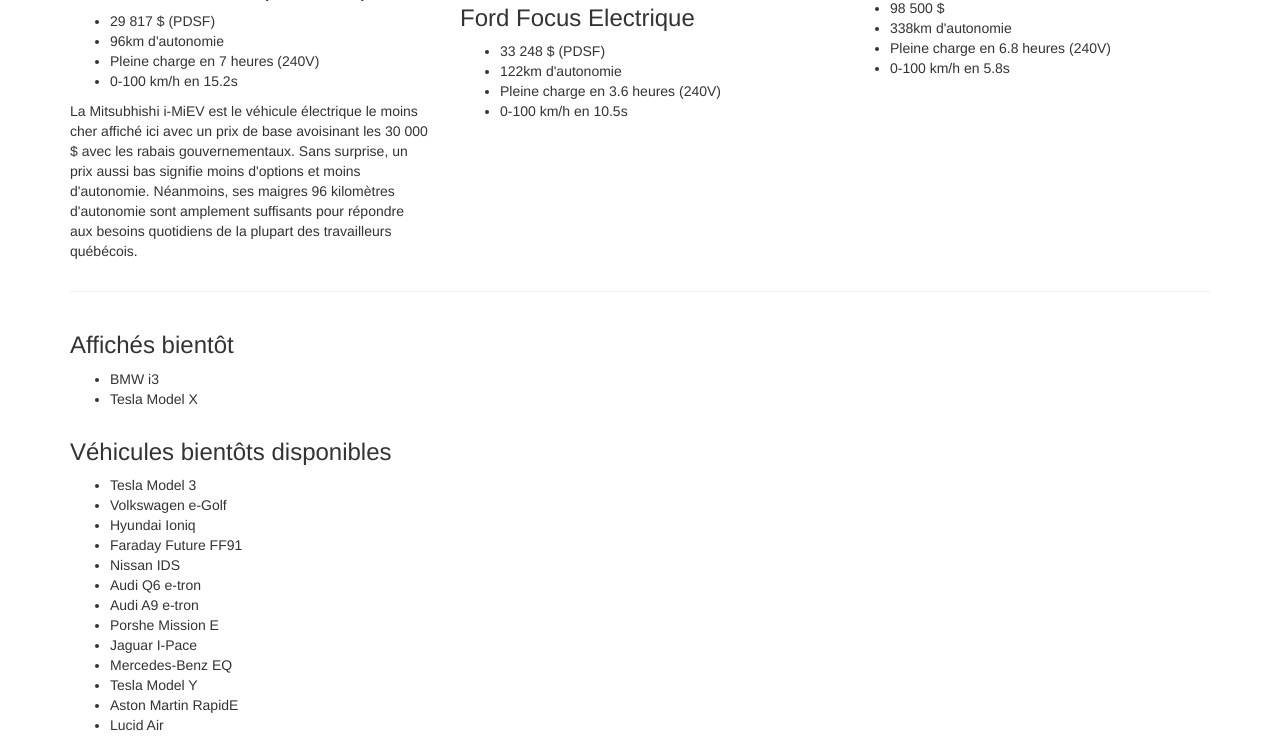
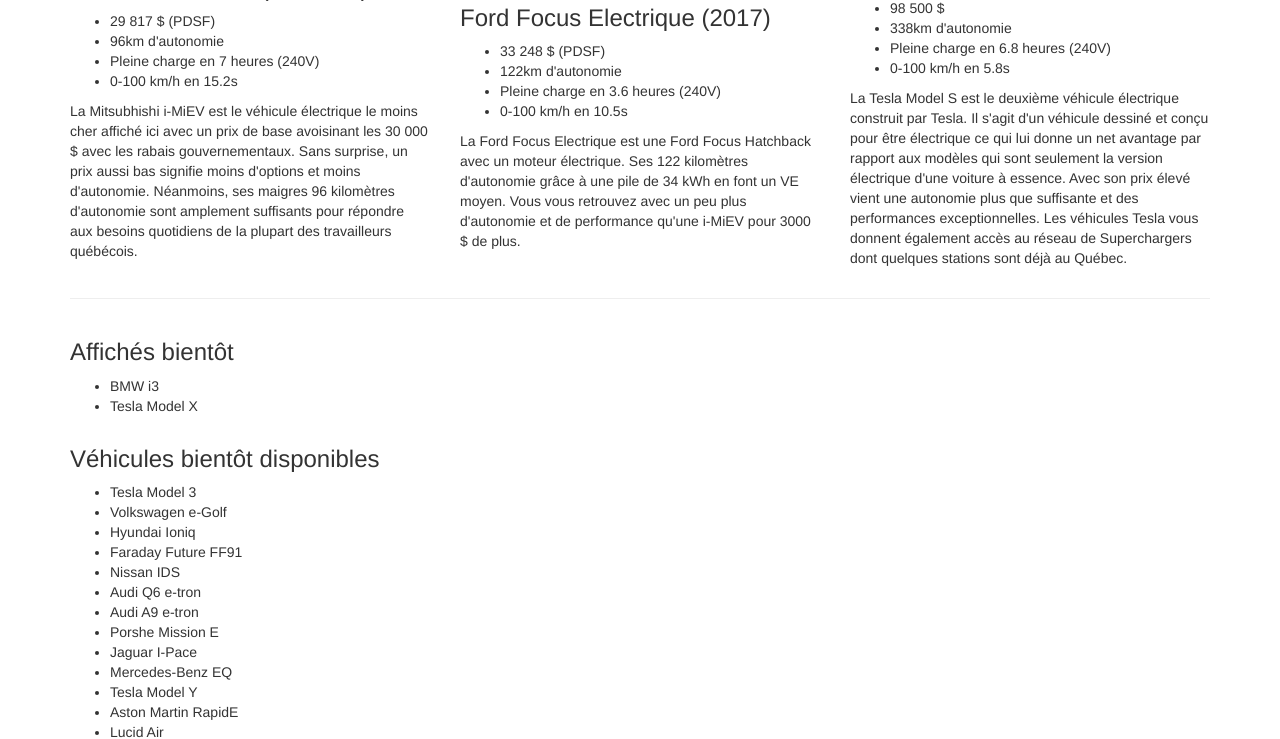
Before and after one commit to jmr789/evorgas, a CodeIgniter app: page /cars/vehicules in a window 1280 px wide. Shown: the part 1111-1850 px from the top of the page. Run offline with CodeIgniter, Linux system fonts and the light colour scheme.

Commit message:
more content

```diff
--- a/application/views/AJAX_calculResult.php
+++ b/application/views/AJAX_calculResult.php
@@ -19,9 +19,9 @@
             <td><?php echo number_format($gasCar['after_tax_price'], 2) . ' $'; ?></td>
         </tr>
         <tr class="details" hidden>
-            <th>Prix du véhicule</th>
-            <td><?php echo number_format($evCar['base_price'], 2) . ' $'; ?></td>
-            <td><?php echo number_format($gasCar['base_price'], 2) . ' $'; ?></td>
+            <th>Prix du véhicule (taxes incluses)</th>
+            <td><?php echo number_format($evCar['after_tax_price'], 2) . ' $'; ?></td>
+            <td><?php echo number_format($gasCar['after_tax_price'], 2) . ' $'; ?></td>
         </tr>
         <tr class="details" hidden>
             <th>Rabais gouvernementaux</th>
--- a/application/views/vehicules.php
+++ b/application/views/vehicules.php
@@ -63,7 +63,7 @@ defined('BASEPATH') OR exit('No direct script access allowed');
                     </div>
                     <div class="car_text">
                         <p>
-                            La Nissan Leaf est sur le marché depuis quelques années déjà. Depuis la version 2016, elle permet une bien meilleure autonomie qui permet actuellement jsuqu'à 172 kilomètres. Très intéressant pour une voiture sous les 35 000$ à l'achat avant les rabais gouvernementaux. Cette voiture est excellente pour le commun des travailleurs, par contre, elle ne permet par un roadtrip Québec-Montréal sans s'arrêter pour recharger.
+                            La Nissan Leaf est sur le marché depuis quelques années déjà. Depuis la version 2016, elle permet une bien meilleure autonomie qui permet actuellement jusqu'à 172 kilomètres. Très intéressant pour une voiture sous les 35 000$ à l'achat avant les rabais gouvernementaux. Cette voiture est excellente pour le commun des travailleurs, par contre, elle ne permet par un roadtrip Québec-Montréal sans s'arrêter pour recharger.
                         </p>
                     </div>
                 </div>
@@ -85,7 +85,7 @@ defined('BASEPATH') OR exit('No direct script access allowed');
                     </div>
                     <div class="car_text">
                         <p>
-                            Avec ses 150 kilomètres d'autonomie pour un pris de base de 37 000 $ avec les rabais gouvernementaux, la Kia Soul EV est un véhicule fort intéressant. Elle se démarque des autres avec sa prise à chargement de niveau 3 (480 Volts) qui permet de charger 80 % de la pile en seulement 33 minutes. Tout comme la Nissan Leaf, ce véhicule en est pas à sa première itération, ce qui a permis au fabriquant d'apporter plusieurs améliorations avec le temps.
+                            Avec ses 150 kilomètres d'autonomie pour un prix de base de 37 000 $ avec les rabais gouvernementaux, la Kia Soul EV est un véhicule fort intéressant. Elle se démarque des autres avec sa prise à chargement de niveau 3 (480 Volts) qui permet de charger 80 % de la pile en seulement 33 minutes. Tout comme la Nissan Leaf, ce véhicule en est pas à sa première itération, ce qui a permis au fabriquant d'apporter plusieurs améliorations avec le temps.
                         </p>
                     </div>
                 </div>
@@ -119,7 +119,7 @@ defined('BASEPATH') OR exit('No direct script access allowed');
                         <img class="img-responsive" height="400" width="700" src="<?php echo base_url(); ?>../assets/images/vehicules/FOCUSEV2017.jpg">
                     </a>
                     <h3>
-                        <p>Ford Focus Electrique</hp>
+                        <p>Ford Focus Electrique (2017)</hp>
                     </h3>
                     <div class="car_som">
                         <ul>
@@ -131,7 +131,7 @@ defined('BASEPATH') OR exit('No direct script access allowed');
                     </div>
                     <div class="car_text">
                         <p>
-
+                            La Ford Focus Electrique est une Ford Focus Hatchback avec un moteur électrique. Ses 122 kilomètres d'autonomie grâce à une pile de 34 kWh en font un VE moyen. Vous vous retrouvez avec un peu plus d'autonomie et de performance qu'une i-MiEV pour 3000 $ de plus.
                         </p>
                     </div>
                 </div>
@@ -153,6 +153,7 @@ defined('BASEPATH') OR exit('No direct script access allowed');
                     </div>
                     <div class="car_text">
                         <p>
+                            La Tesla Model S est le deuxième véhicule électrique construit par Tesla. Il s'agit d'un véhicule dessiné et conçu pour être électrique ce qui lui donne un net avantage par rapport aux modèles qui sont seulement la version électrique d'une voiture à essence. Avec son prix élevé vient une autonomie plus que suffisante et des performances exceptionnelles. Les véhicules Tesla vous donnent également accès au réseau de Superchargers dont quelques stations sont déjà au Québec.
                         </p>
                     </div>
                 </div>
@@ -169,7 +170,7 @@ defined('BASEPATH') OR exit('No direct script access allowed');
             </div>
             <div class="row">
                 <div class="col-lg-12">
-                    <h3>Véhicules bientôts disponibles</h3>
+                    <h3>Véhicules bientôt disponibles</h3>
                     <ul>
                         <li>Tesla Model 3</li>
                         <li>Volkswagen e-Golf</li>
```
Also changed, not shown: application/views/essentiels.php (+5 -5 lines).
